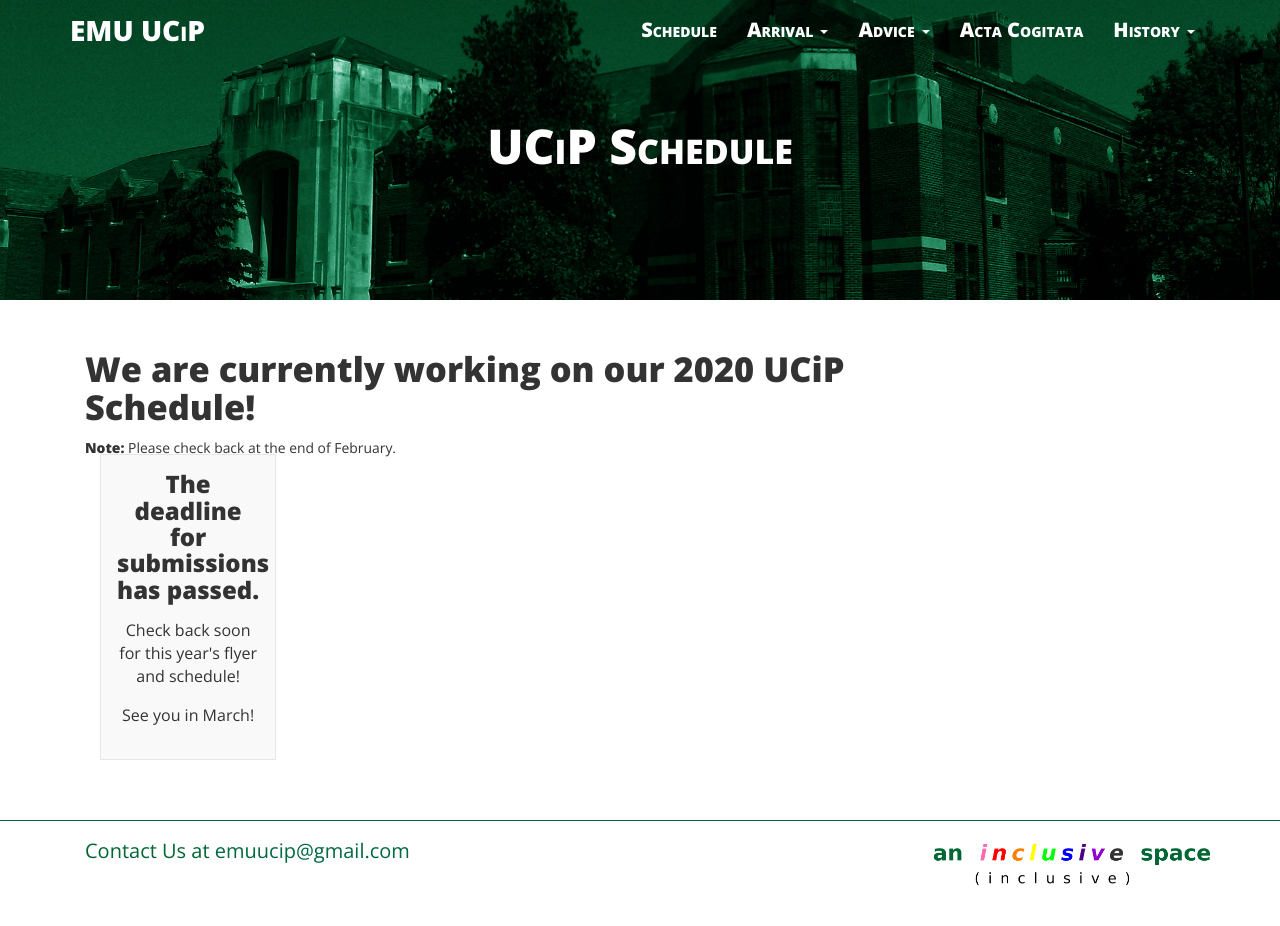
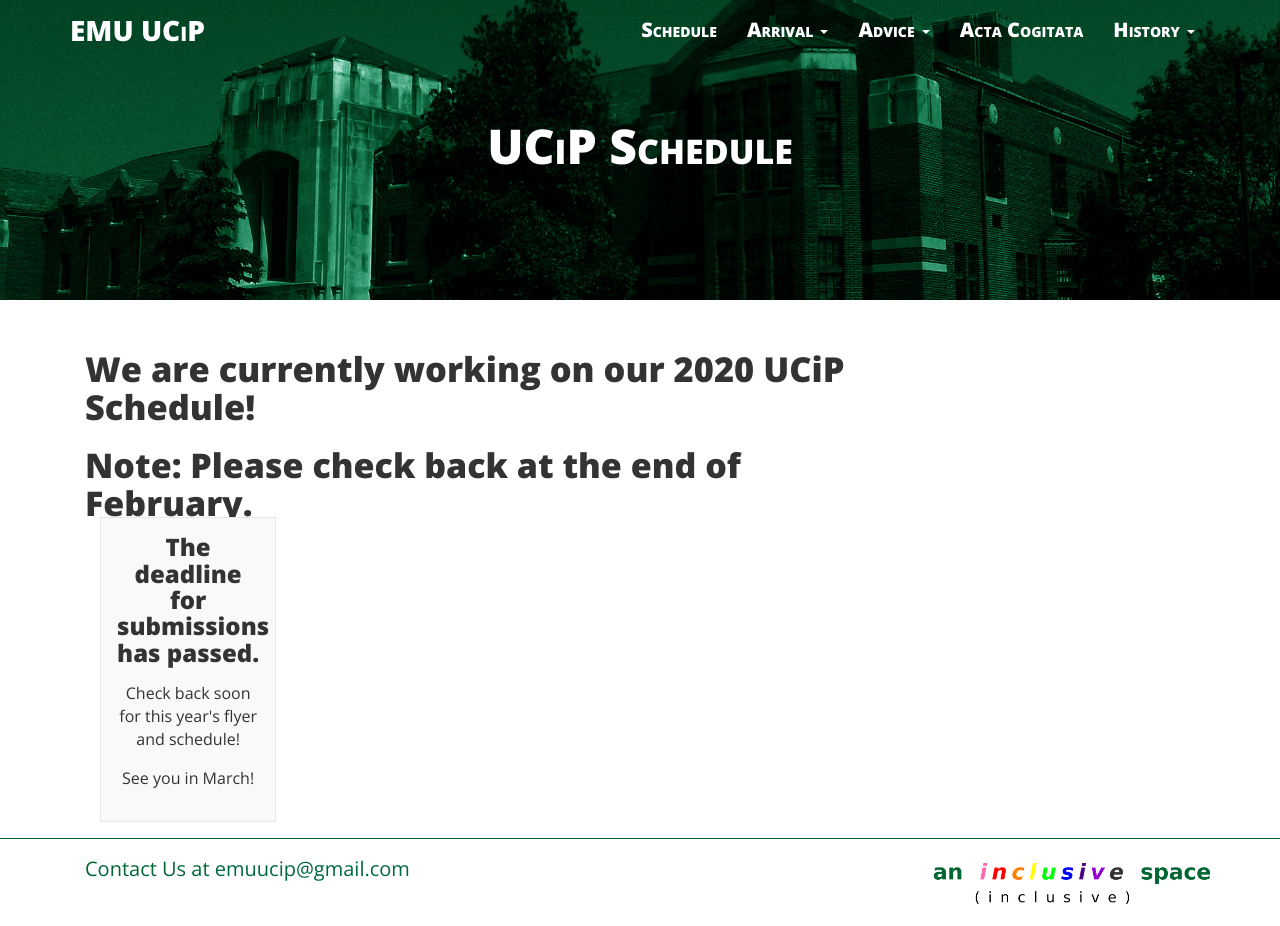
Before and after one commit to ucip/ucip.github.io, a Jekyll site: the page built from schedule.md, in a window 1280 px wide. Built offline with Jekyll 4.4.1, drawn with Linux system fonts in a browser that asks for light colours; nearby versions of some CDN libraries.

Commit message:
Update schedule.md

```diff
--- a/schedule.md
+++ b/schedule.md
@@ -8,14 +8,7 @@ permalink: /schedule/
 <div class="container">
   <div class="col-sm-9 col-xs-12">
     <h3 class="home-h3">We are currently working on our 2020 UCiP Schedule!</h3>
-    <p><small><b>Note:</b> Please check back at the end of February.</small></p>
-	  <p> </p>
-	  <p> </p>
-	  <p> </p>
-	  <p> </p>
-	  <p> </p>
-	  <p> </p>
-	  <p> </p>
+    <p><h2><b>Note:</b> Please check back at the end of February.</h2></p>
     <div>
       <!-- <h4 class="schedule-header">Friday, March 8th, 2019</h4>
       <ul class="schedule-list">
```
